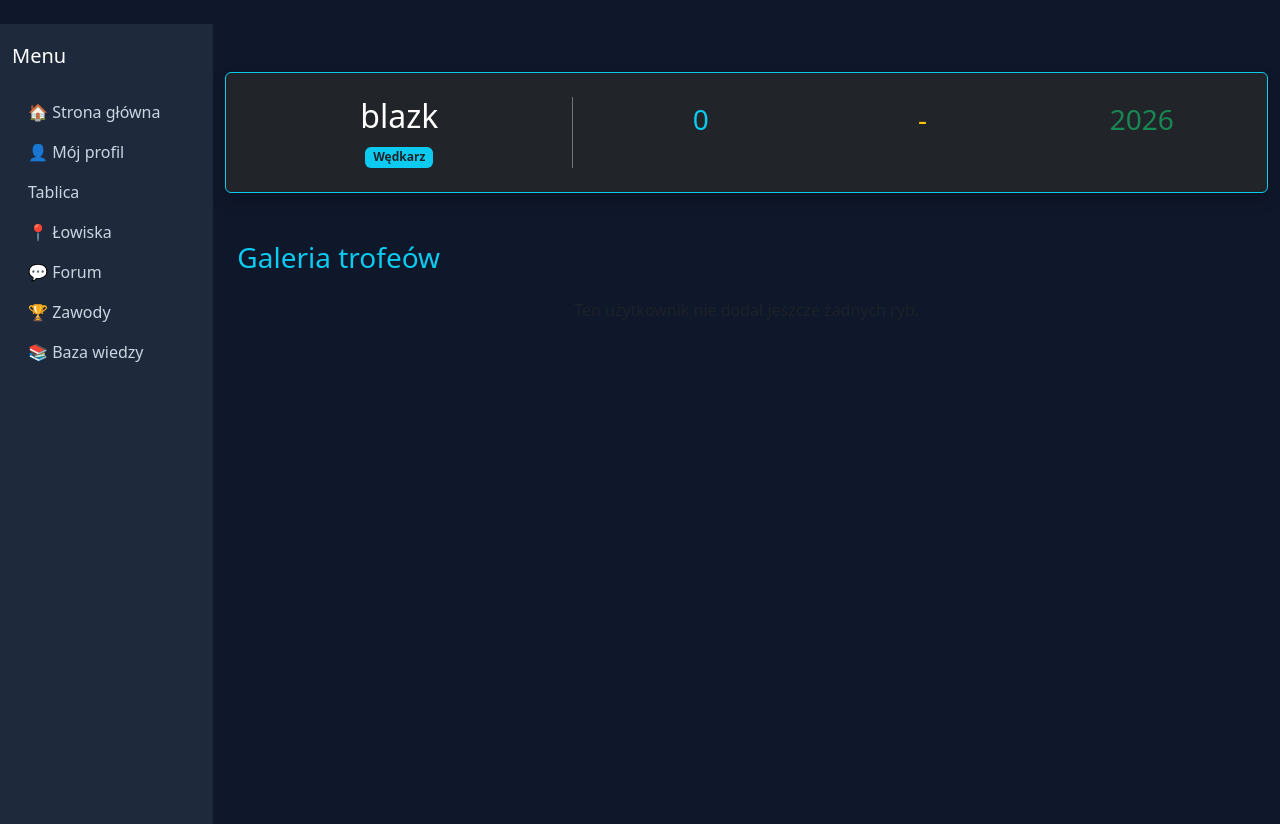
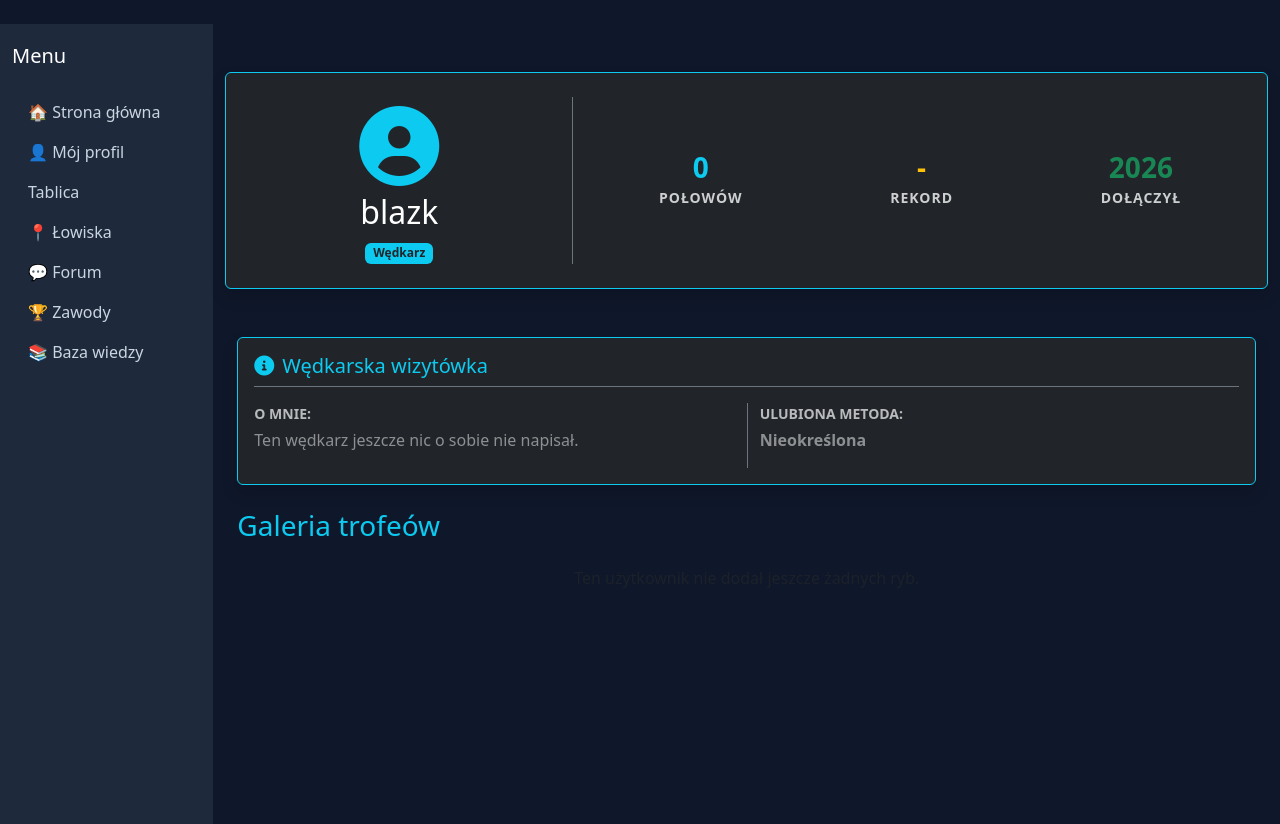
Before and after one commit to JacheemSterling/fishing_wortal, a Django app: a page that uses main/templates/main/base.html in a window 1280 px wide. Shown: the part 80-904 px from the top of the page. Run offline with Django 5.2, Linux system fonts and the light colour scheme; data comes from the database, SQL or seed files in the repository; both versions use the stored data as it was after the commit.

Commit message:
cał profil jest w miare ogarniety

```diff
--- a/main/templates/main/base.html
+++ b/main/templates/main/base.html
@@ -5,6 +5,7 @@
     <meta name="viewport" content="width=device-width, initial-scale=1.0">
     <title>{% block title %}Wortal Wędkarski{% endblock %}</title>
     <link href="https://cdn.jsdelivr.net/npm/bootstrap@5.3.0/dist/css/bootstrap.min.css" rel="stylesheet">
+    <link rel="stylesheet" href="https://cdnjs.cloudflare.com/ajax/libs/font-awesome/6.0.0/css/all.min.css">
     <style>
         body { background-color: #0f172a; color: white; }
         .navbar { background-color: #1e293b; }
--- a/main/templates/main/profil_publiczny.html
+++ b/main/templates/main/profil_publiczny.html
@@ -10,19 +10,53 @@
         </div>
         <div class="col-md-8 d-flex align-items-center justify-content-around">
             <div class="text-center">
-                <h3 class="text-info mb-0">{{ liczba_ryb }}</h3>
-                <small class="text-muted">POŁOWÓW</small>
+                <h3 class="text-info mb-0 fw-bold">{{ liczba_ryb }}</h3>
+                <small class="text-light fw-bold text-uppercase" style="opacity: 0.8; letter-spacing: 1px;">Połowów</small>
             </div>
             <div class="text-center">
-                <h3 class="text-warning mb-0">{% if najwieksza %}{{ najwieksza.dlugosc_ryby }} cm{% else %}-{% endif %}</h3>
-                <small class="text-muted">REKORD</small>
+                <h3 class="text-warning mb-0 fw-bold">{% if najwieksza %}{{ najwieksza.dlugosc_ryby }} cm{% else %}-{% endif %}</h3>
+                <small class="text-light fw-bold text-uppercase" style="opacity: 0.8; letter-spacing: 1px;">Rekord</small>
             </div>
             <div class="text-center">
-                <h3 class="text-success mb-0">{{ wedkarz.date_joined|date:"Y" }}</h3>
-                <small class="text-muted">DOŁĄCZYŁ</small>
+                <h3 class="text-success mb-0 fw-bold">{{ wedkarz.date_joined|date:"Y" }}</h3>
+                <small class="text-light fw-bold text-uppercase" style="opacity: 0.8; letter-spacing: 1px;">Dołączył</small>
             </div>
         </div>
     </div>
+
+<div class="row mb-4">
+    <div class="col-12">
+        <div class="card bg-dark border-info shadow">
+            <div class="card-body text-white">
+                <h5 class="text-info border-bottom border-secondary pb-2">
+                    <i class="fas fa-info-circle me-2"></i>Wędkarska wizytówka
+                </h5>
+                <div class="row mt-3">
+                    <div class="col-md-6">
+                    <p class="mb-1 text-light small fw-bold text-uppercase" style="opacity: 0.7;">O mnie:</p>
+                    <p class="text-light">
+                        {% if wedkarz.profil.bio %}
+                            {{ wedkarz.profil.bio }}
+                        {% else %}
+                            <span class="text-light opacity-50 italic">Ten wędkarz jeszcze nic o sobie nie napisał.</span>
+                        {% endif %}
+                    </p>
+                </div>
+                <div class="col-md-6 border-start border-secondary">
+                    <p class="mb-1 text-light small fw-bold text-uppercase" style="opacity: 0.7;">Ulubiona metoda:</p>
+                        <p class="text-info fw-bold">
+                            {% if wedkarz.profil.ulubiona_metoda %}
+                                <i class="fas fa-fish me-1"></i>{{ wedkarz.profil.ulubiona_metoda }}
+                            {% else %}
+                                <span class="text-light opacity-50">Nieokreślona</span>
+                            {% endif %}
+                        </p>
+                    </div>
+                </div>
+            </div>
+        </div>
+    </div>
+</div>
 
     <h3 class="text-info mb-4">Galeria trofeów</h3>
     <div class="row">
@@ -33,10 +67,14 @@
                         <img src="{{ ryba.zdjecie_ryby.url }}" class="card-img-top" style="height: 200px; object-fit: cover;">
                     {% endif %}
                     <div class="card-body">
-                        <h5 class="card-title text-info">{{ ryba.gatunek_ryby }}</h5>
-                        <p class="card-text text-muted small">
-                            <i class="fas fa-calendar-alt"></i> {{ ryba.data_polowu|date:"d.m.Y" }}<br>
-                            <i class="fas fa-map-marker-alt"></i> {{ ryba.lowisko.nazwa }}
+                        <h5 class="card-title text-info fw-bold">{{ ryba.gatunek_ryby }}</h5>
+                        <p class="card-text text-light small mb-0">
+                            <i class="fas fa-calendar-alt text-info me-1" style="opacity: 0.8;"></i>
+                            {{ ryba.data_polowu|date:"d.m.Y" }}
+                        </p>
+                        <p class="card-text text-light small">
+                            <i class="fas fa-map-marker-alt text-danger me-1" style="opacity: 0.8;"></i>
+                            {{ ryba.lowisko.nazwa }}
                         </p>
                     </div>
                     <div class="card-footer border-secondary text-center">
--- a/main/urls.py
+++ b/main/urls.py
@@ -12,4 +12,5 @@
     path('polub-polow/<int:pk>/', views.polub_polow, name='polub_polow'),
     path('profil/edytuj/', users_views.edytuj_profil, name='edytuj_profil'),
     path('profil/<str:username>/', views.profil_publiczny, name='profil_publiczny'),
+    path('komentarz/usun/<int:pk>/', users_views.usun_komentarz, name='usun_komentarz'),
 ]
--- a/users/models.py
+++ b/users/models.py
@@ -1,20 +1,21 @@
-# Przykład: models.py
+from django.db import models
 from django.contrib.auth.models import User
-from django.db import models
-from django.core.validators import MinValueValidator, MaxValueValidator # Importowanie walidatorów
+from django.core.validators import MinValueValidator, MaxValueValidator
 
 class Profil(models.Model):
     user = models.OneToOneField(User, on_delete=models.CASCADE)
 
-    # 📌 Zgodnie z Twoją decyzją
+    # Zmieniamy na 'opis' lub zostajemy przy 'bio' - ważne, by w szablonie użyć tej samej nazwy
     bio = models.TextField(blank=True, verbose_name="O mnie / Osiągnięcia")
 
-    # 📌 Pola dodane
+    # Dodajemy pole 'ulubiona_metoda', o którym wspominaliśmy w projekcie wizytówki
+    ulubiona_metoda = models.CharField(max_length=100, blank=True, verbose_name="Ulubiona metoda")
+
     miejscowosc = models.CharField(max_length=100, blank=True, verbose_name="Miejscowość")
     wiek = models.IntegerField(
         null=True,
         blank=True,
-        validators=[MinValueValidator(10), MaxValueValidator(100)], # Walidacja: wiek od 10 do 100 lat
+        validators=[MinValueValidator(10), MaxValueValidator(100)],
         verbose_name="Wiek"
     )
     avatar = models.ImageField(upload_to='avatars/', default='default.jpg')
```
Also changed, not shown: main/templates/main/feed.html (+19 -4 lines), users/views.py (+10 -0 lines), db.sqlite3, users/migrations/0003_profil_ulubiona_metoda.py (added).
